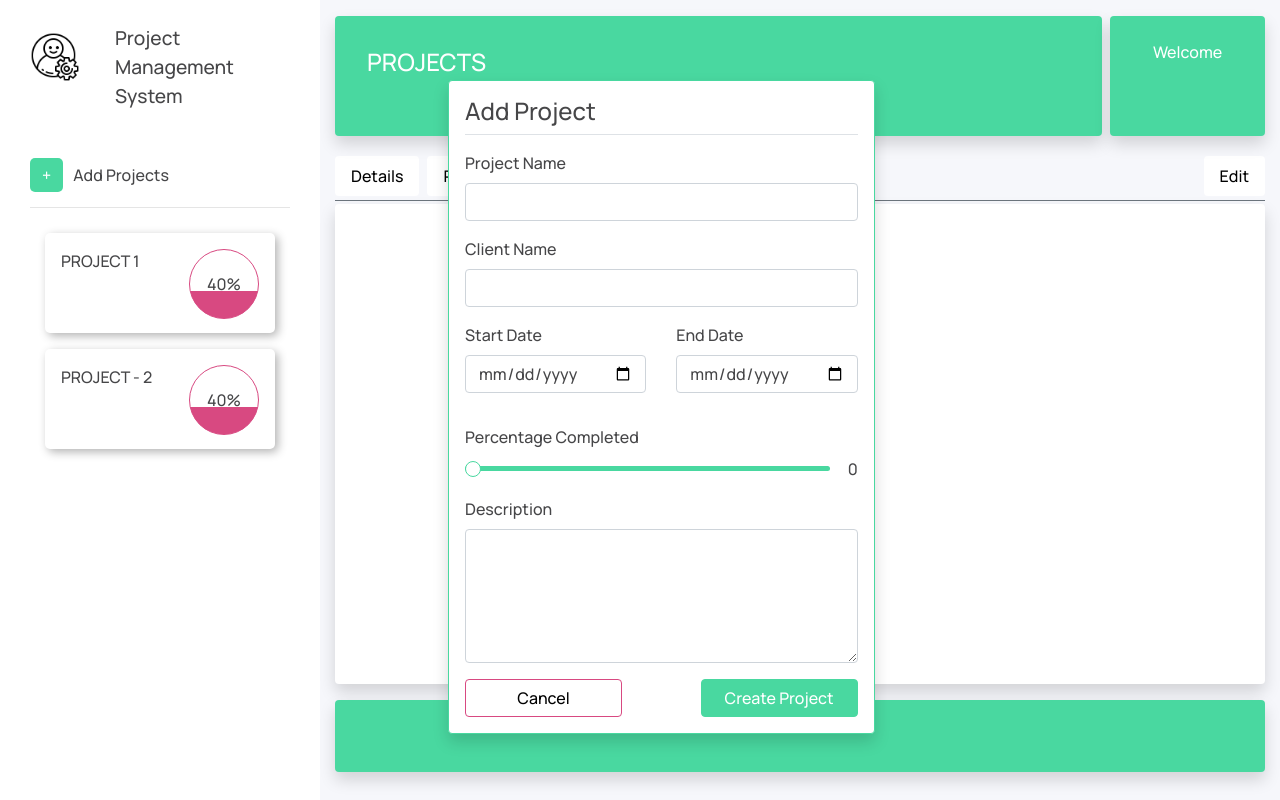
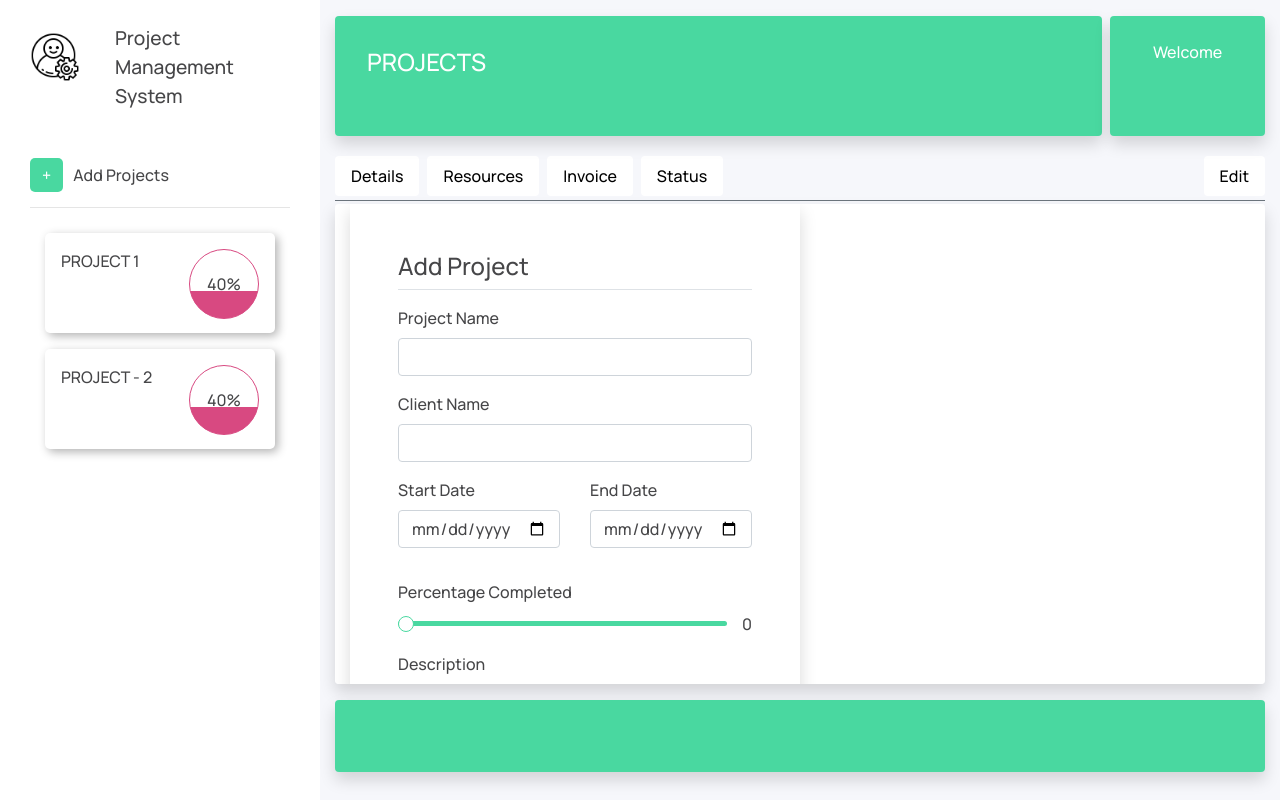
Before and after one commit to JiHaripriya/ProjectManager-Angular, an Angular app: page /projectForm in a window 1280 px wide. Built offline with nearby package versions, Linux system fonts and the light colour scheme.

Commit message:
Project Form popup functionality using service and subject

```diff
--- a/src/app/app.component.css
+++ b/src/app/app.component.css
@@ -96,22 +96,34 @@ th {
     box-shadow: 0 0 10px #00000050;
 }
 
+.btn-secondary:focus {
+    color: #000000;
+}
+
+.btn-secondary:focus,
+.btn-primary:focus {
+    outline: transparent !important;
+    border: transparent !important;
+}
+
 .btn-primary:hover {
     border-color: transparent !important;
     box-shadow: 0 0 10px #00000050;
 }
 
-.btn-primary:focus {
-    outline: transparent !important;
+.project-form {
+    position: fixed;
+    top: 0;
+    left: 0;
+    padding: 20px 30% 20px 30%;
+    background-color: white;
+    background-image: linear-gradient(to bottom, white 0%, white 100%), linear-gradient(to bottom, #49d8a1b7 0%, white 100%);
+    background-clip: content-box, padding-box;
 }
 
-.project-form {
-    position: fixed;
-    top: 10vh;
-    left: 35vw;
-    background-color: white;
+.project-form form {
+    max-width: 100%;
 }
-
 
 @font-face {
     font-family: 'Manrope-ExtraBold';
--- a/src/app/app.component.html
+++ b/src/app/app.component.html
@@ -46,7 +46,7 @@
 
       <!-- Project Tabs (Body) Section -->
       <div class="row bg-primary rounded tab-height shadow" style="height: 60vh;">
-        <div class="col-md-12">
+        <div class="col-md-12" [ngClass]="{'project-form': isForm === 1}">
 
           <!-- Load project tabs -->
           <router-outlet></router-outlet>
--- a/src/app/app.component.ts
+++ b/src/app/app.component.ts
@@ -1,4 +1,6 @@
-import { Component, ViewEncapsulation } from '@angular/core';
+import { Component, OnDestroy, OnInit, ViewEncapsulation } from '@angular/core';
+import { Subscription } from 'rxjs';
+import { FormServiceService } from './shared/services/form-service.service';
 
 @Component({
   selector: 'app-root',
@@ -6,6 +8,22 @@ import { Component, ViewEncapsulation } from '@angular/core';
   styleUrls: ['./app.component.css'],
   encapsulation: ViewEncapsulation.None
 })
-export class AppComponent {
-  title = 'project-management';
+export class AppComponent implements OnInit, OnDestroy {
+  isForm: number;
+  subsciption: Subscription;
+  constructor(private formService: FormServiceService) {}
+
+  ngOnInit() {
+    this.subsciption = this.formService.isFormStatus.subscribe(
+      status => {
+        this.isForm = status;
+        console.log(status)
+      }
+    )
+  }
+
+  ngOnDestroy() {
+    this.subsciption.unsubscribe();
+  }
+
 }
--- a/src/app/project-list/project-list.component.ts
+++ b/src/app/project-list/project-list.component.ts
@@ -1,5 +1,6 @@
 import { Component, OnInit } from '@angular/core';
 import { Router } from '@angular/router';
+import { FormServiceService } from '../shared/services/form-service.service';
 
 @Component({
   selector: 'app-project-list',
@@ -8,12 +9,13 @@ import { Router } from '@angular/router';
 })
 export class ProjectListComponent implements OnInit {
 
-  constructor(private router: Router) { }
+  constructor(private router: Router, private formService: FormServiceService) { }
 
   ngOnInit(): void {
   }
 
   loadProjectForm() {
+    this.formService.isFormStatus.next(1);
     this.router.navigate(['/projectForm']);
   }
 
--- a/src/app/shared/project-form/project-form.component.html
+++ b/src/app/shared/project-form/project-form.component.html
@@ -1,8 +1,8 @@
 <!-- (ngSubmit)="addToList(f)" #f="ngForm" -->
 
-<form class="col-md-4 border border-success rounded shadow project-form">
+<form class="col-md-6 shadow">
 
-    <div class="p-3">
+    <div class="p-5">
 
         <div class="row border-bottom">
             <h4>Add Project</h4>
@@ -44,7 +44,7 @@
         </div>
 
         <div class="row justify-content-between">
-            <button class="btn btn-secondary w-40" type="button" > Cancel </button>
+            <button class="btn btn-secondary w-40" type="button" (click)="cancelProject()"> Cancel </button>
             <button class="btn btn-primary w-40" type="submit" > Create Project </button> <!--[disabled]="!f.valid"   {{ editMode ? 'Update' : 'Add' }}-->
         </div>
     </div>
--- a/src/app/shared/project-form/project-form.component.ts
+++ b/src/app/shared/project-form/project-form.component.ts
@@ -1,4 +1,6 @@
 import { Component, OnInit } from '@angular/core';
+import { Router } from '@angular/router';
+import { FormServiceService } from '../services/form-service.service';
 
 
 @Component({
@@ -10,11 +12,16 @@ export class ProjectFormComponent implements OnInit {
 
   slider: string = '0';
 
-  constructor() {
+  constructor(private formService: FormServiceService, private router: Router) {
 
   }
 
   ngOnInit(): void {
   }
 
+  cancelProject(){
+    this.formService.isFormStatus.next(0);
+    this.router.navigate(['/details']);
+  }
+
 }
--- /dev/null
+++ b/src/app/shared/services/form-service.service.ts
@@ -0,0 +1,11 @@
+import { Injectable } from '@angular/core';
+import { Subject } from 'rxjs';
+
+@Injectable({
+  providedIn: 'root'
+})
+export class FormServiceService {
+
+  isFormStatus = new Subject<number>();
+  constructor() { }
+}
```
